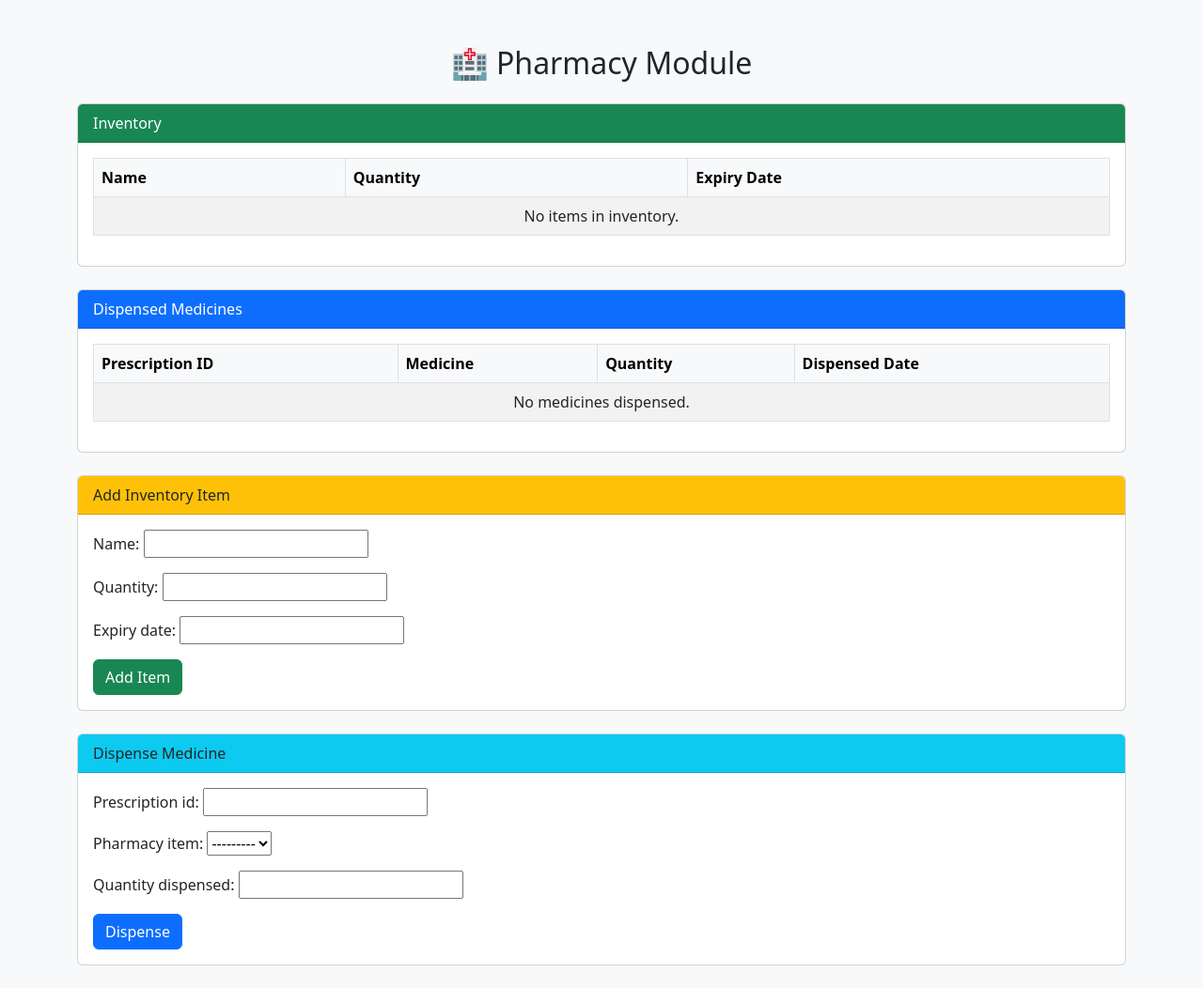
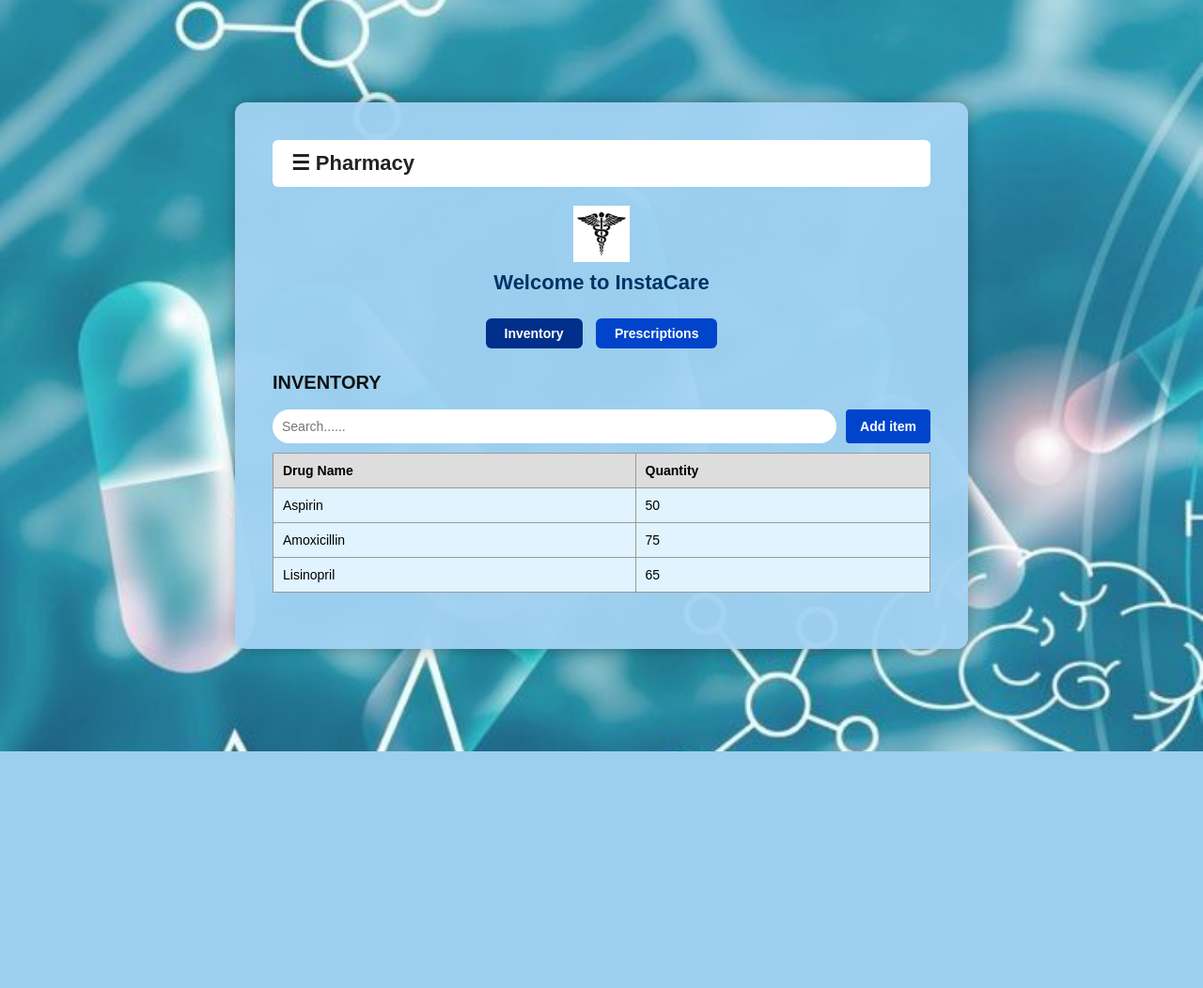
Before and after one commit to SaranyaVenkatasubramani/Hms, a Django app: page /pharmacy/ in a window 1280 px wide. Shown: the whole page at 94% size. After the commit the page ends 800 px from the top, so only its background shows below. Run offline with Django 5.2, Linux system fonts and the light colour scheme; data that the repository does not hold is empty.

Commit message:
small changes

```diff
--- a/templates/pharmacy.html
+++ b/templates/pharmacy.html
@@ -1,95 +1,234 @@
+{% load static %}
 <!DOCTYPE html>
-<html lang="en">
+<html>
 <head>
-    <meta charset="UTF-8">
-    <title>Pharmacy Management</title>
-    <link rel="stylesheet" href="https://cdn.jsdelivr.net/npm/bootstrap@5.3.0/dist/css/bootstrap.min.css">
+  <title>Pharmacy</title>
+  <style>
+    body {
+      margin: 0;
+      height: 100vh;
+      display: flex;
+      justify-content: center;
+      align-items: center;
+      font-family: Arial, sans-serif;
+      background-image: url('{% static "images/doc.jpg" %}');
+      background-size: cover;
+      background-position: center;
+      background-attachment: fixed;
+    }
+
+    .main-container {
+      width: 700px;
+      padding: 40px;
+      background-color: rgba(163, 210, 243, 0.95);
+      border-radius: 12px;
+      box-shadow: 0 0 15px rgba(0,0,0,0.3);
+    }
+
+    .header {
+      background-color: white;
+      display: flex;
+      align-items: center;
+      padding: 12px 20px;
+      font-size: 22px;
+      font-weight: bold;
+      color: #222;
+      border-radius: 6px;
+    }
+
+    .logo-bar {
+      text-align: center;
+      margin: 20px 0 10px;
+    }
+
+    .logo-bar img {
+      width: 60px;
+      height: 60px;
+    }
+
+    .logo-bar h1 {
+      font-size: 22px;
+      margin-top: 5px;
+      color: #003366;
+    }
+
+    .nav-buttons {
+      text-align: center;
+      margin: 20px 0;
+    }
+
+    .nav-buttons button {
+      margin: 5px;
+      padding: 8px 20px;
+      font-size: 14px;
+      font-weight: bold;
+      border: none;
+      border-radius: 6px;
+      background-color: #0044cc;
+      color: white;
+      cursor: pointer;
+    }
+
+    .nav-buttons button.active {
+      background-color: #002f8c;
+    }
+
+    .section {
+      display: none;
+    }
+
+    .section.active {
+      display: block;
+    }
+
+    h2 {
+      font-size: 20px;
+      margin-top: 10px;
+      color: #111;
+    }
+
+    .search-add {
+      display: flex;
+      gap: 10px;
+      margin: 10px 0;
+    }
+
+    input[type="text"] {
+      flex: 1;
+      padding: 10px;
+      border-radius: 20px;
+      border: none;
+      font-size: 14px;
+    }
+
+    .add-btn {
+      background-color: #0044cc;
+      color: white;
+      padding: 10px 15px;
+      border: none;
+      font-weight: bold;
+      font-size: 14px;
+      border-radius: 4px;
+      cursor: pointer;
+    }
+
+    table {
+      width: 100%;
+      border-collapse: collapse;
+      margin-bottom: 20px;
+      background-color: #e0f3ff;
+    }
+
+    th, td {
+      border: 1px solid #999;
+      padding: 10px;
+      text-align: left;
+      font-size: 14px;
+    }
+
+    th {
+      background-color: #ddd;
+    }
+
+    .bill-section {
+      display: flex;
+      justify-content: space-between;
+      align-items: center;
+      margin: 10px 0;
+    }
+
+    .bill-btn {
+      background-color: #0ca70c;
+      color: white;
+      font-weight: bold;
+      padding: 6px 14px;
+      border: none;
+      border-radius: 4px;
+      cursor: pointer;
+    }
+  </style>
 </head>
-<body class="bg-light">
+<body>
 
-<div class="container mt-5">
-    <h2 class="text-center mb-4">🏥 Pharmacy Module</h2>
+  <div class="main-container">
 
-    <!-- Inventory Section -->
-    <div class="card mb-4">
-        <div class="card-header bg-success text-white">Inventory</div>
-        <div class="card-body">
-            <table class="table table-bordered table-striped">
-                <thead class="table-light">
+    <!-- Header -->
+    <div class="header">
+      ☰ Pharmacy
+    </div>
+
+    <!-- Logo & Welcome -->
+    <div class="logo-bar">
+      <img src="{% static 'images/doc.logo.jpg' %}" alt="Doctor Logo">
+      <h1>Welcome to InstaCare</h1>
+    </div>
+
+    <!-- Navigation Buttons -->
+    <div class="nav-buttons">
+      <button onclick="showPage('inventory')" class="active">Inventory</button>
+      <button onclick="showPage('prescriptions')">Prescriptions</button>
+    </div>
+
+    <!-- Inventory Page -->
+    <div id="inventory" class="section active">
+      <h2>INVENTORY</h2>
+      <div class="search-add">
+        <input type="text" placeholder="Search......">
+        <button class="add-btn">Add item</button>
+      </div>
+
+      <table>
+        <thead>
           <tr>
-                        <th>Name</th>
+            <th>Drug Name</th>
             <th>Quantity</th>
-                        <th>Expiry Date</th>
           </tr>
         </thead>
         <tbody>
-                    {% for item in inventory %}
-                    <tr>
-                        <td>{{ item.name }}</td>
-                        <td>{{ item.quantity }}</td>
-                        <td>{{ item.expiry_date|date:"Y-m-d H:i" }}</td>
-                    </tr>
-                    {% empty %}
-                    <tr><td colspan="3" class="text-center">No items in inventory.</td></tr>
-                    {% endfor %}
+          <tr><td>Aspirin</td><td>50</td></tr>
+          <tr><td>Amoxicillin</td><td>75</td></tr>
+          <tr><td>Lisinopril</td><td>65</td></tr>
         </tbody>
       </table>
     </div>
+
+    <!-- Prescriptions Page -->
+    <div id="prescriptions" class="section">
+      <div class="bill-section">
+        <h2>PRESCRIPTIONS</h2>
+        <button class="bill-btn">BILL</button>
       </div>
-
-    <!-- Dispensed Medicines Section -->
-    <div class="card mb-4">
-        <div class="card-header bg-primary text-white">Dispensed Medicines</div>
-        <div class="card-body">
-            <table class="table table-bordered table-striped">
-                <thead class="table-light">
+      <table>
+        <thead>
           <tr>
-                        <th>Prescription ID</th>
-                        <th>Medicine</th>
-                        <th>Quantity</th>
-                        <th>Dispensed Date</th>
+            <th>Patient</th>
+            <th>Doctor</th>
+            <th>Date</th>
           </tr>
         </thead>
         <tbody>
-                    {% for med in prescriptions %}
-                    <tr>
-                        <td>{{ med.prescription_id }}</td>
-                        <td>{{ med.pharmacy_item.name }}</td>
-                        <td>{{ med.quantity_dispensed }}</td>
-                        <td>{{ med.dispensed_date|date:"Y-m-d H:i" }}</td>
-                    </tr>
-                    {% empty %}
-                    <tr><td colspan="4" class="text-center">No medicines dispensed.</td></tr>
-                    {% endfor %}
+          <tr><td>Charles Harr’s</td><td><b>Dr. John Smith</b></td><td>12.04.2024</td></tr>
+          <tr><td>Anna Moore</td><td><b>Dr. John Smith</b></td><td>09.04.2024</td></tr>
+          <tr><td>James Lee</td><td><b>Dr. Sarah Miller</b></td><td>09.04.2024</td></tr>
         </tbody>
       </table>
     </div>
+
   </div>
 
-    <!-- Add Inventory Form -->
-    <div class="card mb-4">
-        <div class="card-header bg-warning">Add Inventory Item</div>
-        <div class="card-body">
-            <form method="POST" action="{% url 'add-inventory' %}">
-                {% csrf_token %}
-                {{ inventory_form.as_p }}
-                <button type="submit" class="btn btn-success">Add Item</button>
-            </form>
-        </div>
-    </div>
+  <script>
+    function showPage(pageId) {
+      document.querySelectorAll('.section').forEach(sec => {
+        sec.classList.remove('active');
+      });
+      document.getElementById(pageId).classList.add('active');
 
-    <!-- Dispense Medicine Form -->
-    <div class="card mb-4">
-        <div class="card-header bg-info">Dispense Medicine</div>
-        <div class="card-body">
-            <form method="POST" action="{% url 'dispense-medicine' %}">
-                {% csrf_token %}
-                {{ dispense_form.as_p }}
-                <button type="submit" class="btn btn-primary">Dispense</button>
-            </form>
-        </div>
-    </div>
+      document.querySelectorAll('.nav-buttons button').forEach(btn => {
+        btn.classList.remove('active');
+      });
+      event.target.classList.add('active');
+    }
+  </script>
 
-</div>
 </body>
 </html>
```
Lines whose indentation alone changed are shown as unchanged.
